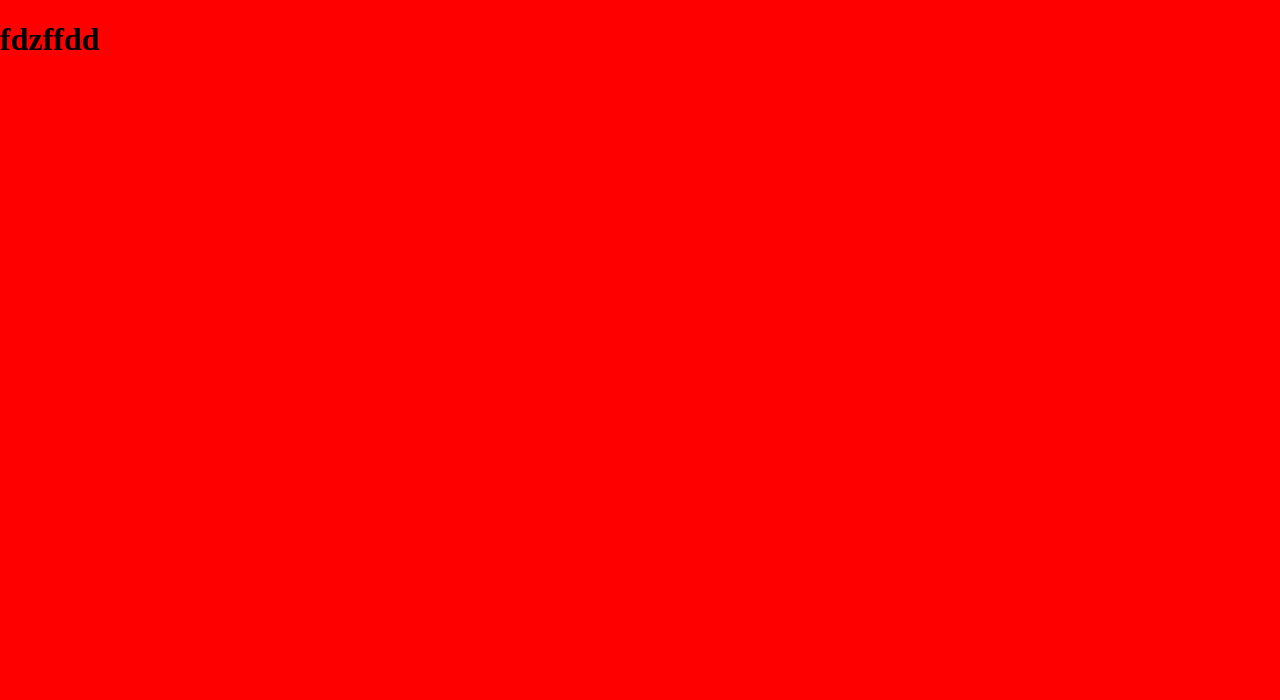
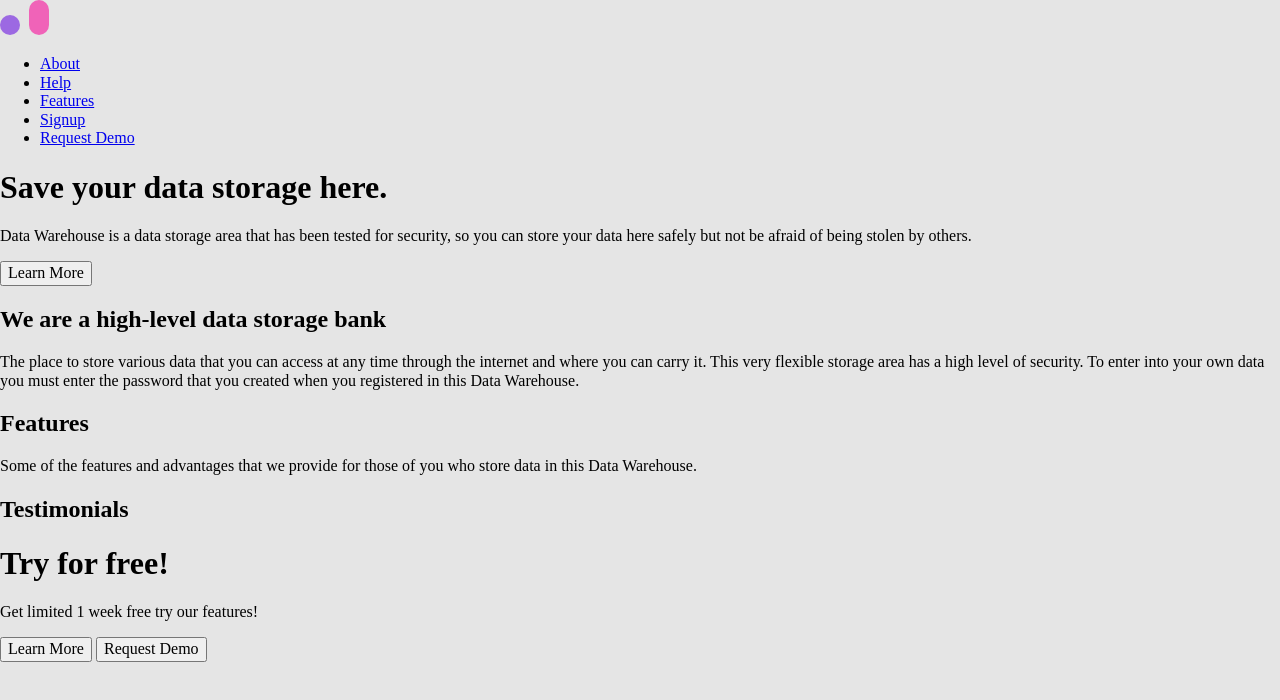
Before and after one commit to oooharuooo/LandingPage, a website: page index.html in a window 1280 px wide. Drawn offline with Linux system fonts and the light colour scheme.

Commit message:
basic HTML structure

```diff
--- a/index.html
+++ b/index.html
@@ -1,12 +1,88 @@
 <!DOCTYPE html>
 <html lang="en">
-<head>
-    <meta charset="UTF-8">
-    <meta name="viewport" content="width=device-width, initial-scale=1.0">
-    <link rel="stylesheet" href="./sass/css/styles.css"/>
-    <title>ClickUp Project</title>
-</head>
-<body>
-    <h1>fdzffdd</h1>
-</body>
+	<head>
+		<meta charset="UTF-8" />
+		<meta name="viewport" content="width=device-width, initial-scale=1.0" />
+		<link rel="stylesheet" href="./sass/css/styles.css" />
+		<title>ClickUp Project</title>
+	</head>
+	<body>
+		<!-- Header -->
+		<header>
+			<img src="./img/logo.svg" alt="logo" />
+			<nav>
+				<ul>
+					<li><a href="/about">About</a></li>
+					<li><a href="/contact">Help</a></li>
+					<li><a href="/features">Features</a></li>
+					<li><a href="/signup">Signup</a></li>
+					<li><a href="/request">Request Demo</a></li>
+				</ul>
+			</nav>
+		</header>
+
+		<!-- MainPage -->
+		<main>
+			<article>
+				<section>
+					<h1>Save your data storage here.</h1>
+					<p>
+						Data Warehouse is a data storage area that has been tested for
+						security, so you can store your data here safely but not be afraid
+						of being stolen by others.
+					</p>
+					<button>Learn More</button>
+					<!-- img 1 go here -->
+				</section>
+				<section>
+					<h2>We are a high-level data storage bank</h2>
+					<p>
+						The place to store various data that you can access at any time
+						through the internet and where you can carry it. This very flexible
+						storage area has a high level of security. To enter into your own
+						data you must enter the password that you created when you
+						registered in this Data Warehouse.
+					</p>
+					<!-- img 2 go here -->
+				</section>
+			</article>
+
+			<section>
+				<div>
+					<h2>Features</h2>
+					<p>
+						Some of the features and advantages that we provide for those of you
+						who store data in this Data Warehouse.
+					</p>
+				</div>
+				<div>
+					<!-- 4 features and img in here -->
+				</div>
+			</section>
+
+			<aside>
+				<h2>Testimonials</h2>
+				<div></div>
+				<div></div>
+			</aside>
+		</main>
+
+		<!-- Footer -->
+		<footer>
+			<section>
+				<div>
+					<h1>Try for free!</h1>
+					<p>Get limited 1 week free try our features!</p>
+                </div>
+                <div>
+                    <button>Learn More</button>
+                    <button>Request Demo</button>
+                </div>
+            </section>
+
+            <section>
+                <!-- Contact -->
+            </section>
+		</footer>
+	</body>
 </html>
--- a/sass/base/_typography.scss
+++ b/sass/base/_typography.scss
@@ -1,3 +1,3 @@
 body {
-	background-color: red;
+	background-color: #E5E5E5
 }
```
Also changed, not shown: img/arrow.svg (added), img/image1.svg (added), img/image2.svg (added), img/image3.svg (added), img/image4.svg (added), img/image5.svg (added), img/image6.svg (added), img/logo.svg (added), sass/css/styles.css.
